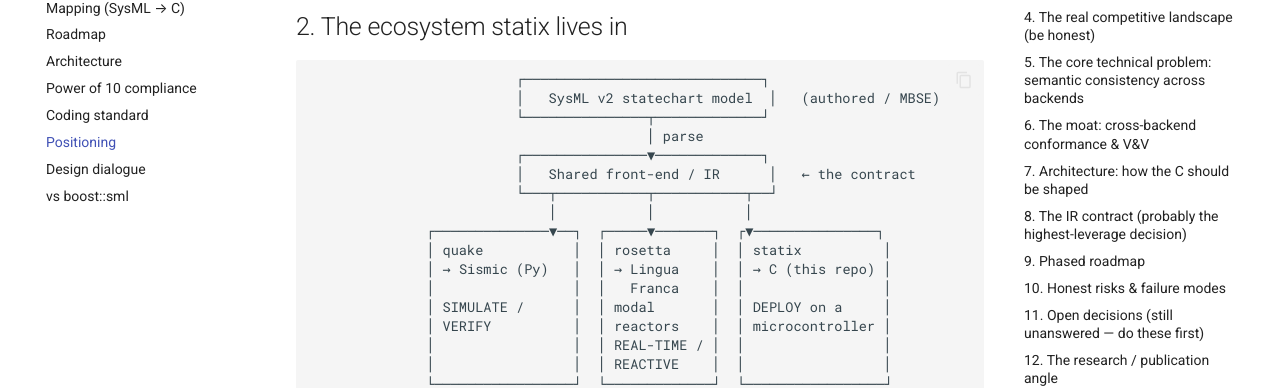
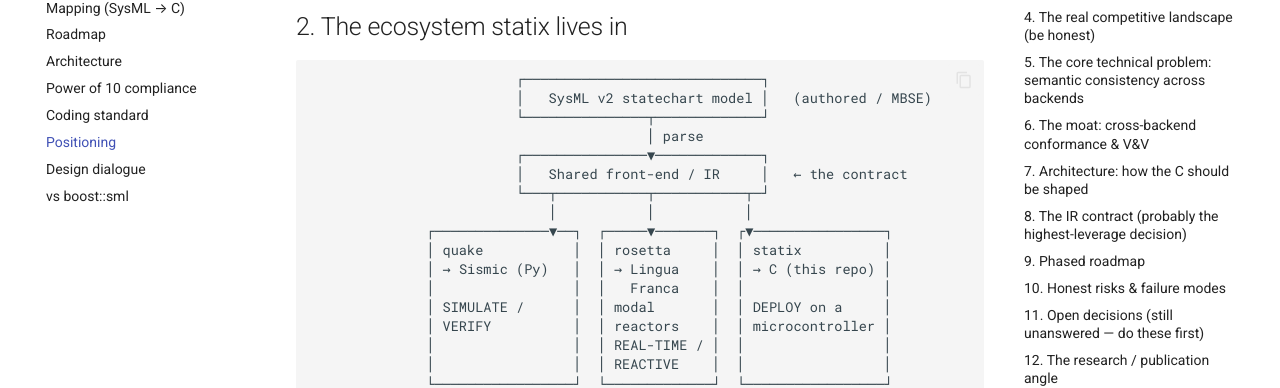
Before and after one commit to glacier-project/sysmlc-core, an MkDocs documentation site: the page built from docs/statix/positioning.md, in a window 1280 px wide and 900 px high, scrolled down 554 px. Shown: the part 190-578 px from the top of the window. Built offline with MkDocs 1.6.1 and Material for MkDocs 9.7.7, drawn with Linux system fonts in a browser that asks for light colours.

Commit message:
chores: clean up diagram in docs.

````diff
--- a/docs/statix/positioning.md
+++ b/docs/statix/positioning.md
@@ -31,14 +31,14 @@ way across backends.*
 
 ```
                          ┌─────────────────────────────┐
-                         │   SysML v2 statechart model  │   (authored / MBSE)
+                         │   SysML v2 statechart model │   (authored / MBSE)
                          └───────────────┬─────────────┘
                                          │ parse
                          ┌───────────────▼─────────────┐
-                         │   Shared front-end / IR      │   ← the contract
-                         └───┬───────────┬───────────┬──┘
+                         │   Shared front-end / IR     │   ← the contract
+                         └───┬───────────┬───────────┬─┘
                              │           │           │
-              ┌──────────────▼──┐  ┌─────▼───────┐  ┌▼───────────────┐
+              ┌──────────────▼──┐  ┌─────▼───────┐  ┌▼────────────────┐
               │ quake           │  │ rosetta     │  │ statix          │
               │ → Sismic (Py)   │  │ → Lingua    │  │ → C (this repo) │
               │                 │  │   Franca    │  │                 │
````
